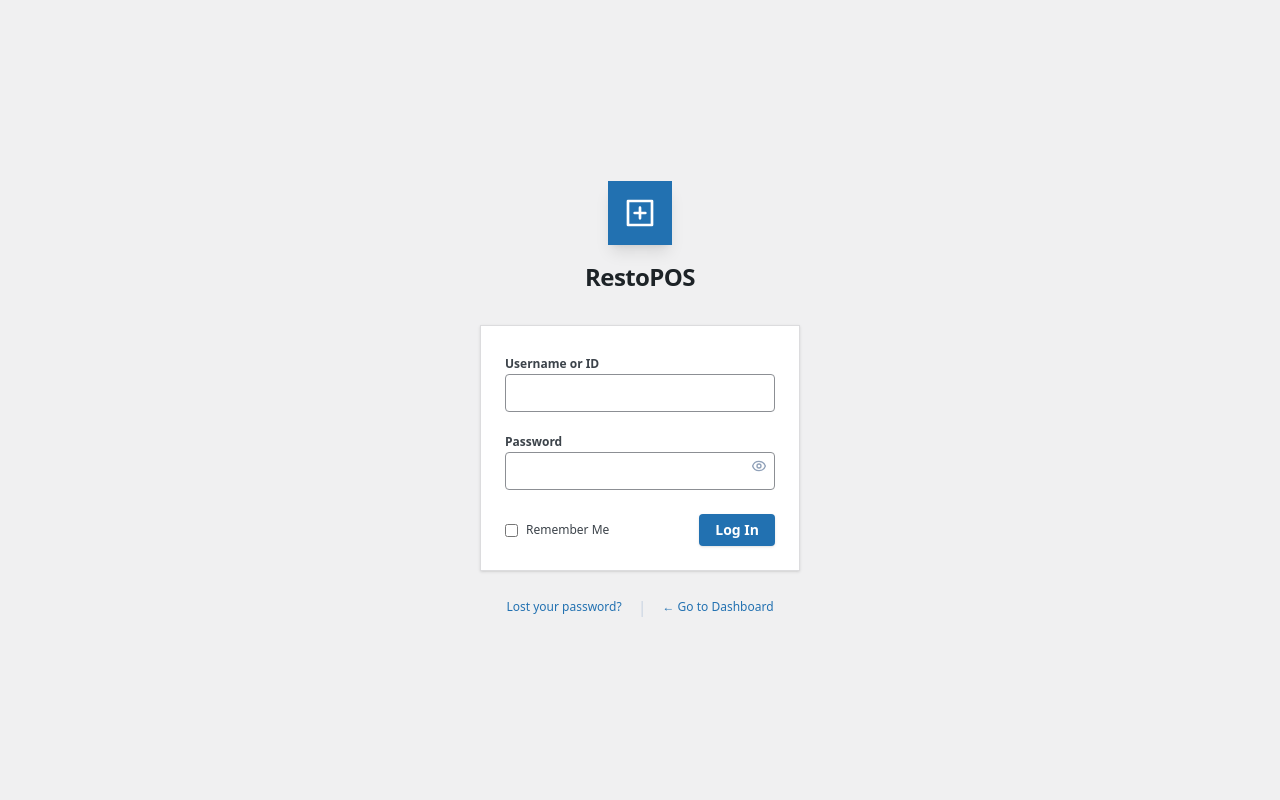
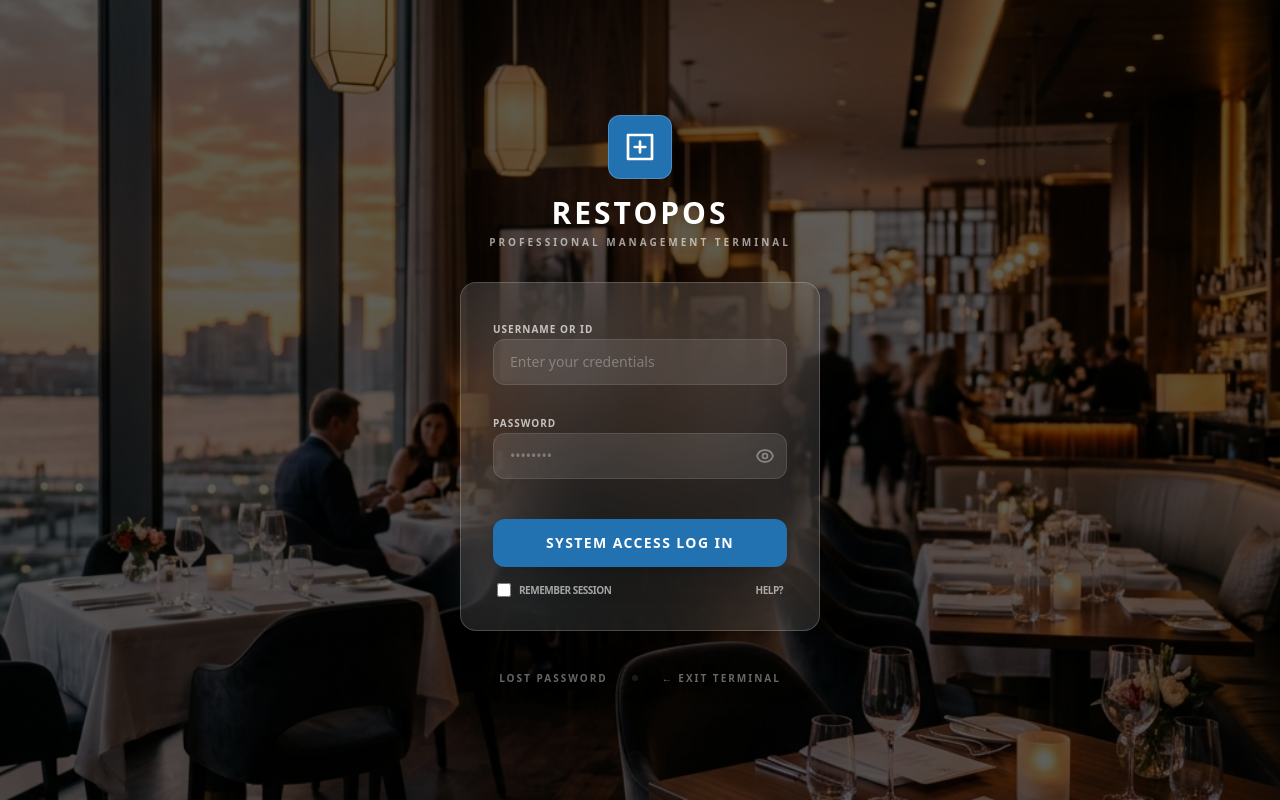
Before and after one commit to calvince25/POS, a React (Vite) app in the folder client/: page /login in a window 1280 px wide. Built offline with nearby package versions, Linux system fonts and the light colour scheme; no server answers.

Commit message:
UI: Implement premium glassmorphism login page with restaurant background

```diff
--- a/client/src/pages/Login.tsx
+++ b/client/src/pages/Login.tsx
@@ -28,81 +28,115 @@ const Login = () => {
   };
 
   return (
-    <div className="min-h-screen bg-[#f0f0f1] dark:bg-slate-950 flex flex-col items-center justify-center p-4 font-sans">
-      <div className="mb-8 flex flex-col items-center">
-        <div className="w-16 h-16 bg-[#2271b1] text-white flex items-center justify-center shadow-lg mb-4">
+    <div
+      className="min-h-screen flex flex-col items-center justify-center p-4 font-sans relative overflow-hidden"
+      style={{
+        backgroundImage: 'url("/login-bg.png")',
+        backgroundSize: 'cover',
+        backgroundPosition: 'center',
+      }}
+    >
+      {/* Dark Overlay for better contrast */}
+      <div className="absolute inset-0 bg-black/50 backdrop-brightness-75" />
+
+      <div className="relative z-10 mb-8 flex flex-col items-center">
+        <motion.div
+          initial={{ scale: 0.8, opacity: 0 }}
+          animate={{ scale: 1, opacity: 1 }}
+          className="w-16 h-16 bg-[#2271b1] text-white flex items-center justify-center shadow-2xl mb-4 rounded-xl border border-white/20"
+        >
            <svg xmlns="http://www.w3.org/2000/svg" width="32" height="32" viewBox="0 0 24 24" fill="none" stroke="currentColor" strokeWidth="2" strokeLinecap="round" strokeLinejoin="round"><path d="M3 3h18v18H3zM12 8v8m-4-4h8"/></svg>
-        </div>
-        <h1 className="text-2xl font-bold text-[#1d2327] dark:text-white tracking-tight">RestoPOS</h1>
+        </motion.div>
+        <h1 className="text-3xl font-black text-white tracking-widest uppercase mb-1 drop-shadow-lg">RestoPOS</h1>
+        <p className="text-[10px] font-black tracking-[0.3em] text-white/60 uppercase">Professional Management Terminal</p>
       </div>
 
       <motion.div
-        initial={{ opacity: 0, y: 10 }}
+        initial={{ opacity: 0, y: 20 }}
         animate={{ opacity: 1, y: 0 }}
-        className="w-full max-w-[320px] bg-white dark:bg-slate-900 border border-[#dcdcde] dark:border-slate-800 p-6 shadow-sm"
+        transition={{ duration: 0.6, ease: "easeOut" }}
+        className="w-full max-w-[360px] bg-white/10 backdrop-blur-2xl border border-white/20 p-8 shadow-[0_20px_50px_rgba(0,0,0,0.3)] rounded-2xl relative overflow-hidden"
       >
-        <form onSubmit={handleSubmit} className="space-y-4">
-          <div className="space-y-1">
-            <label className="text-xs font-bold text-[#3c434a] dark:text-slate-400">Username or ID</label>
+        {/* Subtle Shine Effect */}
+        <div className="absolute -top-[100%] -left-[100%] w-[300%] h-[300%] bg-gradient-to-br from-white/10 via-transparent to-transparent rotate-12 pointer-events-none" />
+
+        <form onSubmit={handleSubmit} className="space-y-6 relative z-10">
+          <div className="space-y-2">
+            <label className="text-[10px] font-black uppercase tracking-widest text-white/70">Username or ID</label>
             <input
               type="text"
               value={username}
               onChange={(e) => setUsername(e.target.value)}
-              className="w-full px-3 py-2 bg-white dark:bg-slate-800 border border-[#8c8f94] dark:border-slate-700 focus:border-[#2271b1] focus:ring-1 focus:ring-[#2271b1] outline-none text-sm transition-all rounded-sm"
+              placeholder="Enter your credentials"
+              className="w-full px-4 py-3 bg-white/10 border border-white/10 focus:border-[#2271b1] focus:ring-2 focus:ring-[#2271b1]/20 outline-none text-sm transition-all rounded-xl text-white placeholder:text-white/30"
               required
             />
           </div>
 
-          <div className="space-y-1">
-            <label className="text-xs font-bold text-[#3c434a] dark:text-slate-400">Password</label>
+          <div className="space-y-2">
+            <label className="text-[10px] font-black uppercase tracking-widest text-white/70">Password</label>
             <div className="relative">
               <input
                 type={showPassword ? 'text' : 'password'}
                 value={password}
                 onChange={(e) => setPassword(e.target.value)}
-                className="w-full px-3 py-2 bg-white dark:bg-slate-800 border border-[#8c8f94] dark:border-slate-700 focus:border-[#2271b1] focus:ring-1 focus:ring-[#2271b1] outline-none text-sm transition-all rounded-sm"
+                placeholder="••••••••"
+                className="w-full px-4 py-3 bg-white/10 border border-white/10 focus:border-[#2271b1] focus:ring-2 focus:ring-[#2271b1]/20 outline-none text-sm transition-all rounded-xl text-white placeholder:text-white/30"
                 required
               />
               <button
                 type="button"
-                className="absolute right-2 top-1.5 text-slate-400 hover:text-slate-600"
+                className="absolute right-3 top-1/2 -translate-y-1/2 text-white/40 hover:text-white transition-colors"
                 onClick={() => setShowPassword(!showPassword)}
               >
                  {showPassword ? (
-                   <svg className="w-4 h-4" fill="none" stroke="currentColor" viewBox="0 0 24 24"><path strokeLinecap="round" strokeLinejoin="round" strokeWidth="2" d="M13.875 18.825A10.05 10.05 0 0112 19c-4.478 0-8.268-2.943-9.543-7a9.97 9.97 0 011.563-3.029m5.858.908a3 3 0 114.243 4.243M9.878 9.878l4.242 4.242M9.88 9.88l-3.29-3.29m7.532 7.532l3.29 3.29M3 3l18 18" /></svg>
+                   <svg className="w-5 h-5" fill="none" stroke="currentColor" viewBox="0 0 24 24"><path strokeLinecap="round" strokeLinejoin="round" strokeWidth="2" d="M13.875 18.825A10.05 10.05 0 0112 19c-4.478 0-8.268-2.943-9.543-7a9.97 9.97 0 011.563-3.029m5.858.908a3 3 0 114.243 4.243M9.878 9.878l4.242 4.242M9.88 9.88l-3.29-3.29m7.532 7.532l3.29 3.29M3 3l18 18" /></svg>
                  ) : (
-                   <svg className="w-4 h-4" fill="none" stroke="currentColor" viewBox="0 0 24 24"><path strokeLinecap="round" strokeLinejoin="round" strokeWidth="2" d="M15 12a3 3 0 11-6 0 3 3 0 016 0z" /><path strokeLinecap="round" strokeLinejoin="round" strokeWidth="2" d="M2.458 12C3.732 7.943 7.523 5 12 5c4.478 0 8.268 2.943 9.542 7-1.274 4.057-5.064 7-9.542 7-4.477 0-8.268-2.943-9.542-7z" /></svg>
+                   <svg className="w-5 h-5" fill="none" stroke="currentColor" viewBox="0 0 24 24"><path strokeLinecap="round" strokeLinejoin="round" strokeWidth="2" d="M15 12a3 3 0 11-6 0 3 3 0 016 0z" /><path strokeLinecap="round" strokeLinejoin="round" strokeWidth="2" d="M2.458 12C3.732 7.943 7.523 5 12 5c4.478 0 8.268 2.943 9.542 7-1.274 4.057-5.064 7-9.542 7-4.477 0-8.268-2.943-9.542-7z" /></svg>
                  )}
               </button>
             </div>
           </div>
 
           {error && (
-            <div className="text-[11px] text-[#d63638] bg-red-50 border-l-4 border-[#d63638] p-2">
+            <motion.div
+              initial={{ scale: 0.95, opacity: 0 }}
+              animate={{ scale: 1, opacity: 1 }}
+              className="text-[11px] font-bold text-white bg-red-500/30 border border-red-500/50 backdrop-blur-md rounded-lg p-3 text-center"
+            >
               {error}
-            </div>
+            </motion.div>
           )}
 
-          <div className="flex items-center justify-between pt-2">
-            <label className="flex items-center space-x-2 text-xs text-[#3c434a] font-medium cursor-pointer">
-              <input type="checkbox" className="rounded-sm border-slate-300 text-[#2271b1] focus:ring-[#2271b1]" />
-              <span>Remember Me</span>
-            </label>
+          <div className="flex flex-col gap-4 pt-4">
             <button
               type="submit"
               disabled={isLoading}
-              className="bg-[#2271b1] hover:bg-[#135e96] text-white px-4 py-1.5 rounded-sm text-sm font-bold shadow-sm active:scale-95 transition-all"
+              className="w-full bg-[#2271b1] hover:bg-[#135e96] text-white py-3.5 rounded-xl text-sm font-black uppercase tracking-widest shadow-xl active:scale-95 transition-all disabled:opacity-50"
             >
-              {isLoading ? "..." : "Log In"}
+              {isLoading ? "Authenticating..." : "System Access Log In"}
             </button>
+
+            <div className="flex items-center justify-between px-1">
+              <label className="flex items-center space-x-2 text-[10px] text-white/60 font-black uppercase tracking-tighter cursor-pointer group">
+                <input type="checkbox" className="w-3.5 h-3.5 rounded border-white/20 bg-white/10 text-[#2271b1] focus:ring-[#2271b1]" />
+                <span className="group-hover:text-white transition-colors">Remember Session</span>
+              </label>
+              <button
+                type="button"
+                className="text-[10px] text-white/60 hover:text-white font-black uppercase tracking-tighter transition-colors"
+              >
+                Help?
+              </button>
+            </div>
           </div>
         </form>
       </motion.div>
 
-      <div className="mt-6 flex space-x-4">
-        <button className="text-xs text-[#2271b1] hover:text-[#135e96]">Lost your password?</button>
-        <span className="text-slate-300">|</span>
-        <button onClick={() => navigate('/')} className="text-xs text-[#2271b1] hover:text-[#135e96]">← Go to Dashboard</button>
+      <div className="relative z-10 mt-10 flex items-center space-x-6">
+        <button className="text-[10px] font-black uppercase tracking-[0.2em] text-white/40 hover:text-white transition-colors">Lost Password</button>
+        <span className="w-1.5 h-1.5 rounded-full bg-white/10" />
+        <button onClick={() => navigate('/')} className="text-[10px] font-black uppercase tracking-[0.2em] text-white/40 hover:text-white transition-colors">← Exit Terminal</button>
       </div>
     </div>
   );
```
Also changed, not shown: client/public/login-bg.png (added).
